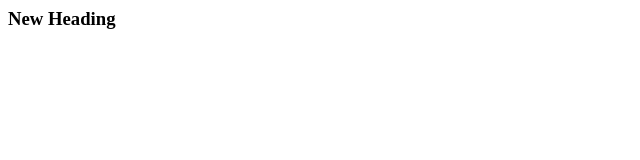
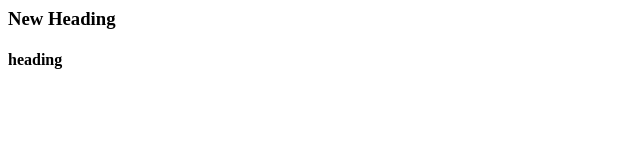
Before and after one commit to Venkykalakuntla/AiSprint, a plain HTML site: page index.html in a window 1280 px wide. Shown: the full height of the page, 0-640 px from the left. Drawn offline with Linux system fonts and the light colour scheme.

Commit message:
Update index.html

```diff
--- a/index.html
+++ b/index.html
@@ -1 +1,2 @@
 <h3>New Heading</h3>
+<h4>heading</h4>
```
